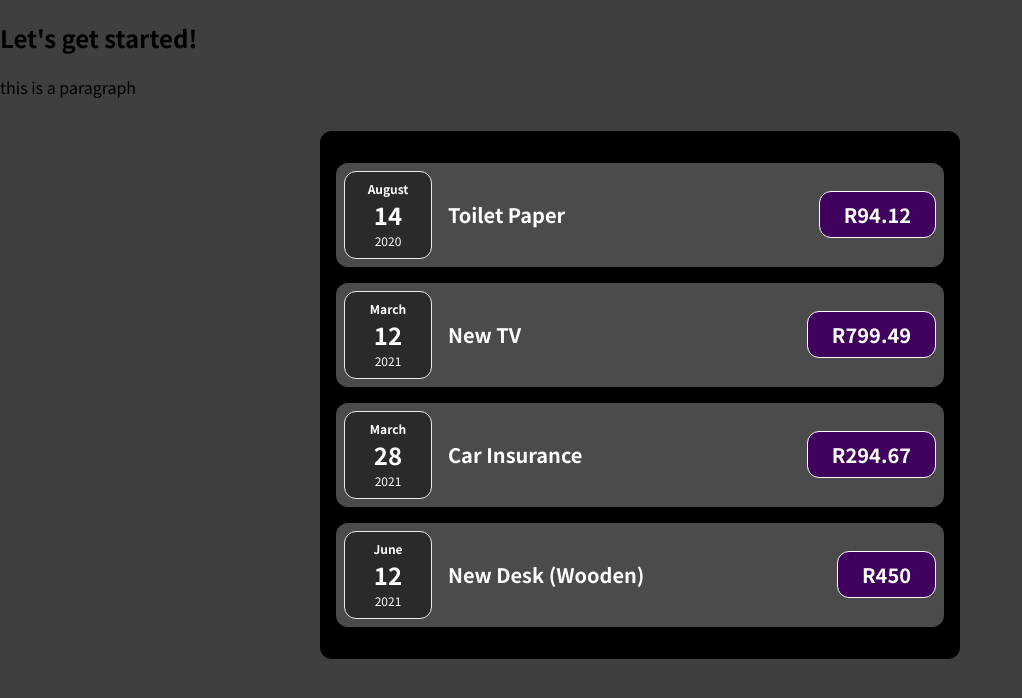
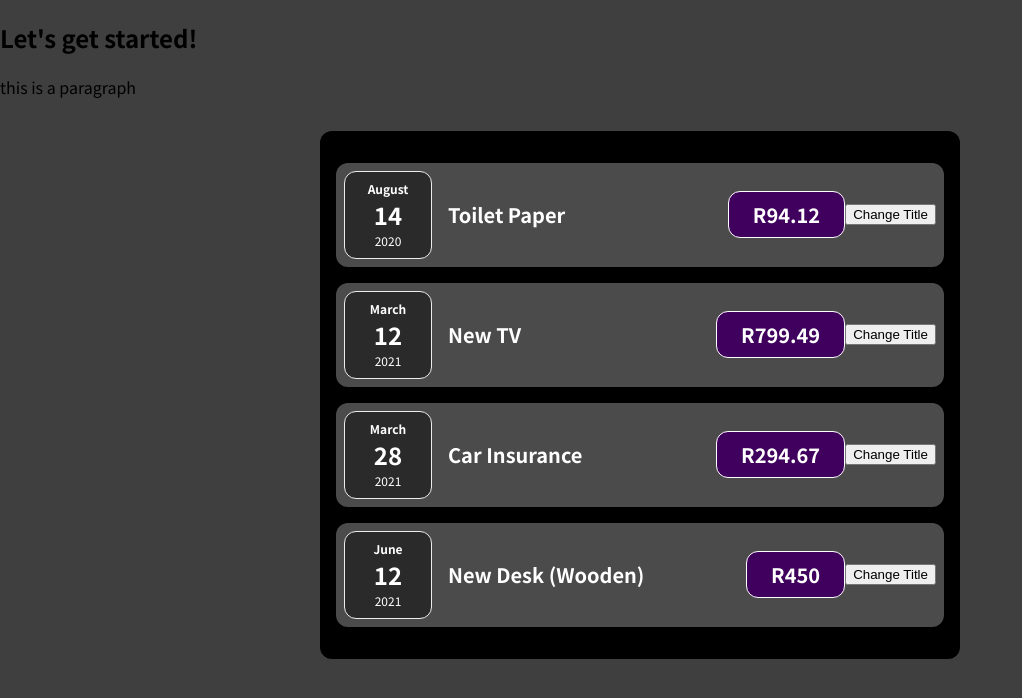
Before and after one commit to Clyde369/expenses-app-reactjs, a React (Create React App) app: page / in a window 1280 px wide. Shown: the top 698 px of the page, without its empty margins (0-1022 px from the left). Built offline with nearby package versions, Linux system fonts and the light colour scheme.

Commit message:
started using useState for a reactive site

```diff
--- a/src/App.js
+++ b/src/App.js
@@ -1,8 +1,6 @@
 import Expenses from "./components/Expenses/Expenses";
 
-
-
-function App() {
+const App = () => {
   //store expenses data in a array block
   const expenses = [
     {
--- a/src/components/Expenses/ExpenseItem.js
+++ b/src/components/Expenses/ExpenseItem.js
@@ -1,19 +1,26 @@
-import React from "react";
+import React, {useState} from "react";
 import ExpenseDate from '../Expenses/ExpenseDate'
 import '../Expenses/Expenseitem.css'
 import Card from '../UI/Card'
 
 const ExpenseItem = (props) => {
+   //this a special value to update state in my project
+   const [title, setTitle] = useState(props.title)
 
+   const clickHandler = () => {
+      setTitle('Updated')
+      console.log(title)
+   }
   return (
   <Card className="expense-item">
          <ExpenseDate
             date={props.date}
          />
          <div className="expense-item__description">
-            <h2>{props.title}</h2>
+            <h2>{title}</h2>
             <p className="expense-item__price">R{props.amount}</p>
          </div>
+         <button onClick={clickHandler}>Change Title</button>
   </Card>);
 };
 
```
Also changed, not shown: 1 other file (tests, documents, lock files or other folders).
